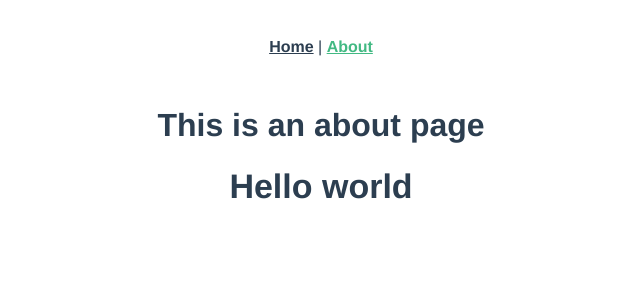
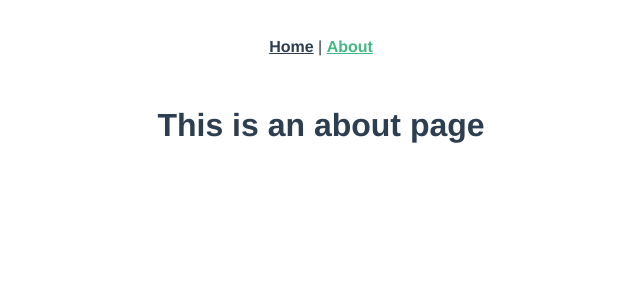
Before and after one commit to Reuno92/Vue2-first-tests, a Vue app: page /about in a window 1280 px wide. Shown: the top 300 px of the page, without its empty margins (319-959 px from the left). Built offline with nearby package versions, Linux system fonts and the light colour scheme.

Commit message:
test(FancyHeading): change title by pass a props

```diff
--- a/src/components/FancyHeading.vue
+++ b/src/components/FancyHeading.vue
@@ -3,16 +3,11 @@
 </template>
 
 <script lang="ts">
-import { Component, Vue } from 'vue-property-decorator';
+import { Component, Prop, Vue } from 'vue-property-decorator';
 
   @Component
 export default class FancyHeading extends Vue {
-    title: string;
-
-    constructor() {
-      super();
-      this.title = 'Hello world';
-    }
+    @Prop() title: string;
 }
 </script>
 
```
Also changed, not shown: 1 other file (tests, documents, lock files or other folders).
